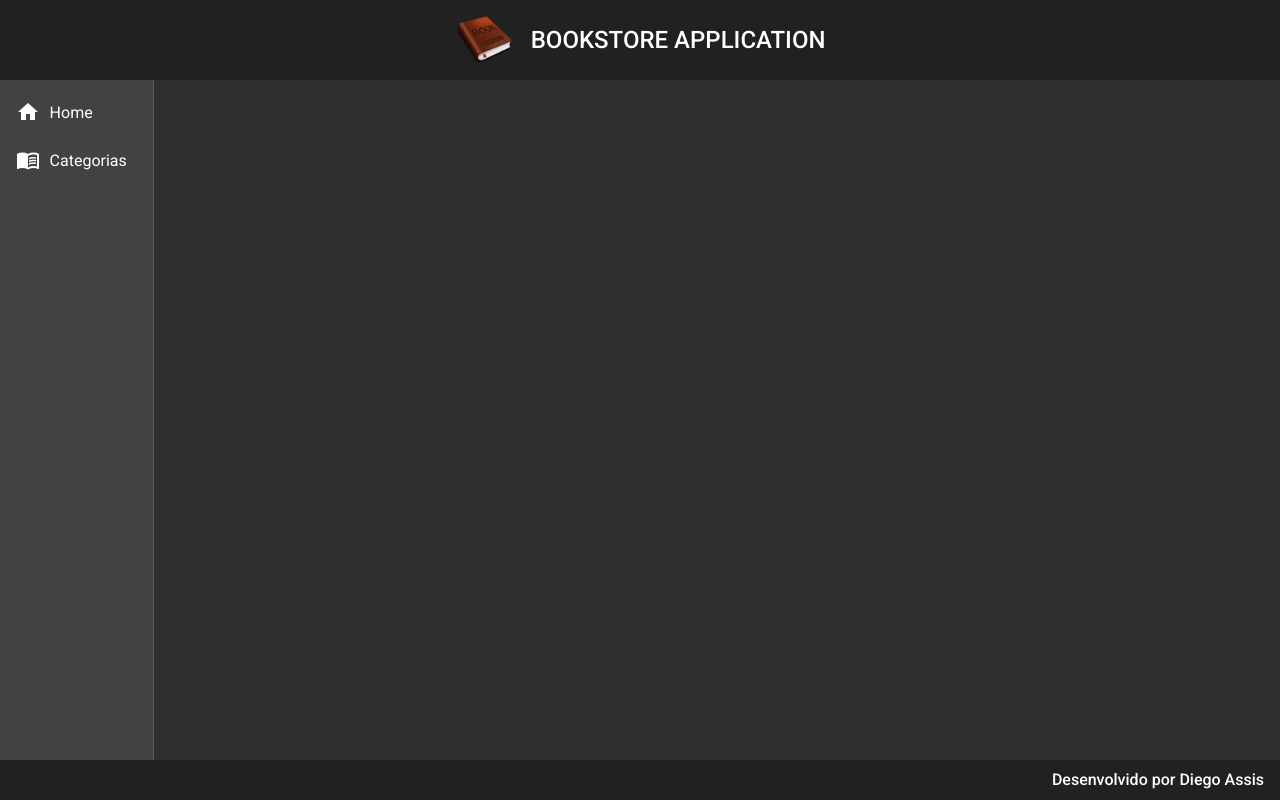
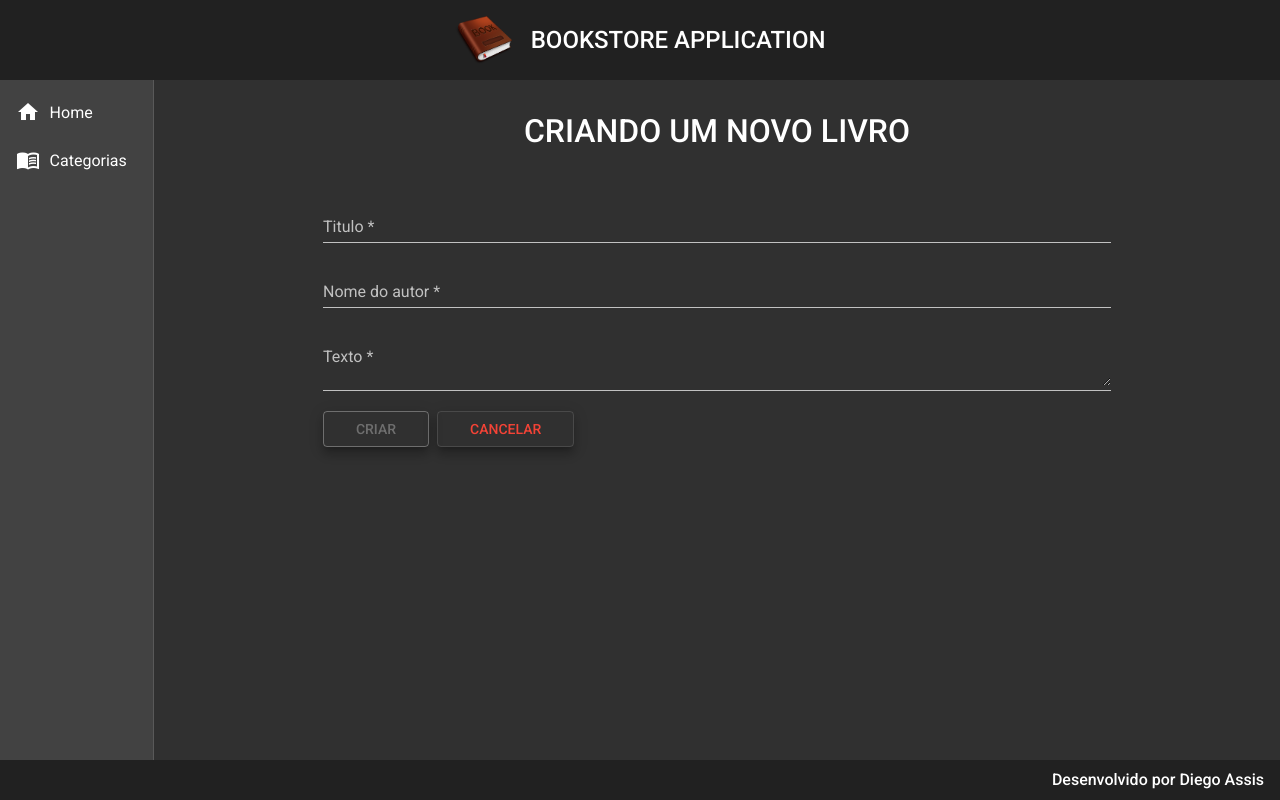
Before and after one commit to diegoacarvalhop/bookstore-front, an Angular app: page /categorias/1/livros/create in a window 1280 px wide. Before the commit this address led to /. Built offline with nearby package versions, Linux system fonts and the light colour scheme.

Commit message:
CREATE implementado para Livros

```diff
--- a/src/app/app-routing.module.ts
+++ b/src/app/app-routing.module.ts
@@ -5,6 +5,7 @@
 import { CategoriaUpdateComponent } from './components/views/categoria/categoria-update/categoria-update.component';
 import { CetegoriaDeleteComponent } from './components/views/categoria/cetegoria-delete/cetegoria-delete.component';
 import { HomeComponent } from './components/views/home/home.component';
+import { LivroCreateComponent } from './components/views/livro/livro-create/livro-create.component';
 import { LivroReadAllComponent } from './components/views/livro/livro-read-all/livro-read-all.component';
 
 const routes: Routes = [
@@ -31,6 +32,10 @@
   {
     path: 'categorias/:id_cat/livros',
     component: LivroReadAllComponent
+  },
+  {
+    path: 'categorias/:id_cat/livros/create',
+    component: LivroCreateComponent
   }
 ];
 
--- /dev/null
+++ b/src/app/components/views/livro/livro-create/livro-create.component.css
@@ -0,0 +1,27 @@
+form {
+    text-align: center;
+    width: 70%;
+    margin: 2rem auto 0 auto;
+}
+
+h1 {
+    font-size: 2rem;
+    font-weight: 500;
+    margin-bottom: 3rem;
+}
+
+.form {
+    width: 100%;
+
+}
+
+.buttons {
+    width: 100%;
+    text-align: start;
+}
+
+button {
+    margin-right: .5rem;
+    padding-right: 2rem;
+    padding-left: 2rem;
+}
--- /dev/null
+++ b/src/app/components/views/livro/livro-create/livro-create.component.html
@@ -0,0 +1,26 @@
+<form action="">
+    <h1>CRIANDO UM NOVO LIVRO</h1>
+
+    <mat-form-field class="form">
+        <mat-label>Titulo</mat-label>
+        <input matInput [(ngModel)]="livro.titulo" [formControl]="titulo" required type="text" name="titulo" placeholder="Ex. Curso Spring Boot com Angular 10" maxlength="100">
+        <mat-error *ngIf="titulo.invalid">{{ getMessage() }}</mat-error>
+    </mat-form-field>
+
+    <mat-form-field class="form">
+        <mat-label>Nome do autor</mat-label>
+        <input matInput [(ngModel)]="livro.nomeAutor" [formControl]="nomeAutor" required type="text" name="nomeAutor" placeholder="Ex. Valdir Cezar" maxlength="100">
+        <mat-error *ngIf="nomeAutor.invalid">{{ getMessage() }}</mat-error>
+    </mat-form-field>
+
+    <mat-form-field class="form">
+        <mat-label>Texto</mat-label>
+        <textarea matInput [(ngModel)]="livro.texto" [formControl]="texto" required type="text" name="texto" placeholder="Ex. Lorem ipsum" maxlength="2000000"></textarea>
+        <mat-error *ngIf="texto.invalid">{{ getMessage() }}</mat-error>
+    </mat-form-field>
+
+    <div class="buttons">
+        <button (click)="create()" [disabled]="getMessage()" class="mat-elevation-z8" mat-stroked-button color="primary">CRIAR</button>
+        <button (click)="cancel()" class="mat-elevation-z8" mat-stroked-button color="warn">CANCELAR</button>
+    </div>
+</form>
--- /dev/null
+++ b/src/app/components/views/livro/livro-create/livro-create.component.ts
@@ -0,0 +1,60 @@
+import { Component, OnInit } from '@angular/core';
+import { FormControl, Validators } from '@angular/forms';
+import { ActivatedRoute, Router } from '@angular/router';
+import { Livro } from '../livro.model';
+import { LivroService } from '../livro.service';
+
+@Component({
+  selector: 'app-livro-create',
+  templateUrl: './livro-create.component.html',
+  styleUrls: ['./livro-create.component.css']
+})
+export class LivroCreateComponent implements OnInit {
+
+  id_cat: String = '';
+
+  livro: Livro = {
+    id: "",
+    titulo: "",
+    nomeAutor: "",
+    texto: "",
+  };
+
+  titulo = new FormControl("", [Validators.minLength(3)]);
+  nomeAutor = new FormControl("", [Validators.minLength(3)]);
+  texto = new FormControl("", [Validators.minLength(10)]);
+
+  constructor(private service: LivroService, private route: ActivatedRoute, private router: Router) { }
+
+  ngOnInit(): void {
+    this.id_cat = this.route.snapshot.paramMap.get('id_cat')!;
+  }
+
+  create(): void {
+    this.service.create(this.livro, this.id_cat).subscribe((resposta) => {
+      this.router.navigate([`categorias/${this.id_cat}/livros`])
+      this.service.mensagem('Livro criado com sucesso!')
+    }, err => {
+      this.router.navigate([`categorias/${this.id_cat}/livros`])
+      this.service.mensagem('Erro ao criar novo livro! Tente mais tarde!')
+    });
+  }
+
+  cancel():   void {
+    this.router.navigate([`categorias/${this.id_cat}/livros`])
+  }
+
+  getMessage() {
+    if (this.titulo.invalid) {
+      return "O campo TITULO deve conter entre 3 e 100 carateres";
+    }
+    if (this.nomeAutor.invalid) {
+      return "O campo NOME DO AUTOR deve conter entre 3 e 100 carateres";
+    }
+    if (this.texto.invalid) {
+      return "O campo TEXTO deve conter entre 10 e 2.000.000 carateres";
+    }
+    return false;
+  }
+
+}
--- a/src/app/components/views/livro/livro-read-all/livro-read-all.component.html
+++ b/src/app/components/views/livro/livro-read-all/livro-read-all.component.html
@@ -4,7 +4,7 @@
         <h1>LIVROS</h1>
     </div>
 
-    <button class="mat-elevation-z8" mat-stroked-button color="primary">NOVO LIVRO</button>
+    <button (click)="navegarParaCriarLivro()" class="mat-elevation-z8" mat-stroked-button color="primary">NOVO LIVRO</button>
 
     <div class="mat-elevation-z8 content-table">
         <table class="table" mat-table [dataSource]="livros">
--- a/src/app/components/views/livro/livro-read-all/livro-read-all.component.ts
+++ b/src/app/components/views/livro/livro-read-all/livro-read-all.component.ts
@@ -1,5 +1,5 @@
 import { Component, OnInit } from '@angular/core';
-import { ActivatedRoute } from '@angular/router';
+import { ActivatedRoute, Router } from '@angular/router';
 import { Livro } from '../livro.model';
 import { LivroService } from '../livro.service';
 
@@ -16,7 +16,7 @@
 
   livros: Livro[] = []
 
-  constructor(private service: LivroService, private route: ActivatedRoute) { }
+  constructor(private service: LivroService, private route: ActivatedRoute, private router: Router) { }
 
   ngOnInit(): void {
     this.id_cat = this.route.snapshot.paramMap.get('id_cat')!;
@@ -26,8 +26,11 @@
   findAll(): void {
     this.service.findAllByCategoria(this.id_cat).subscribe((resposta) => {
       this.livros = resposta;
-      console.log(resposta)
     })
   }
 
+  navegarParaCriarLivro(): void {
+    this.router.navigate([`categorias/${this.id_cat}/livros/create`])
+  }
+
 }
--- a/src/app/components/views/livro/livro.model.ts
+++ b/src/app/components/views/livro/livro.model.ts
@@ -1,6 +1,6 @@
 export interface Livro {
     id?: String,
     titulo: String,
-    autor: String,
+    nomeAutor: String,
     texto: String
 }
--- a/src/app/components/views/livro/livro.service.ts
+++ b/src/app/components/views/livro/livro.service.ts
@@ -1,6 +1,7 @@
 import { HttpClient } from '@angular/common/http';
 import { Injectable } from '@angular/core';
 import { Observable } from 'rxjs';
+import { MatSnackBar } from '@angular/material/snack-bar';
 import { environment } from 'src/environments/environment';
 import { Livro } from './livro.model';
 
@@ -11,11 +12,25 @@
 
   baseUrl: String = environment.baseUrl;
 
-  constructor(private http: HttpClient) { }
+  constructor(private http: HttpClient, private _snac: MatSnackBar) { }
 
   findAllByCategoria(id_cat: String): Observable<Livro[]> {
     const url = `${this.baseUrl}/livros?categoria=${id_cat}`;
     return this.http.get<Livro[]>(url)
   }
 
+  create(livro: Livro, id_cat: String): Observable<Livro> {
+    const url = `${this.baseUrl}/livros?categoria=${id_cat}`;
+    return this.http.post<Livro>(url, livro)
+  }
+
+  mensagem(str: String): void {
+    this._snac.open(`${str}`, 'OK', {
+      horizontalPosition: 'end',
+      verticalPosition: 'top',
+      duration: 3000
+    });
+  }
+
+
 }
```
Also changed, not shown: src/app/app.module.ts (+6 -3 lines).
